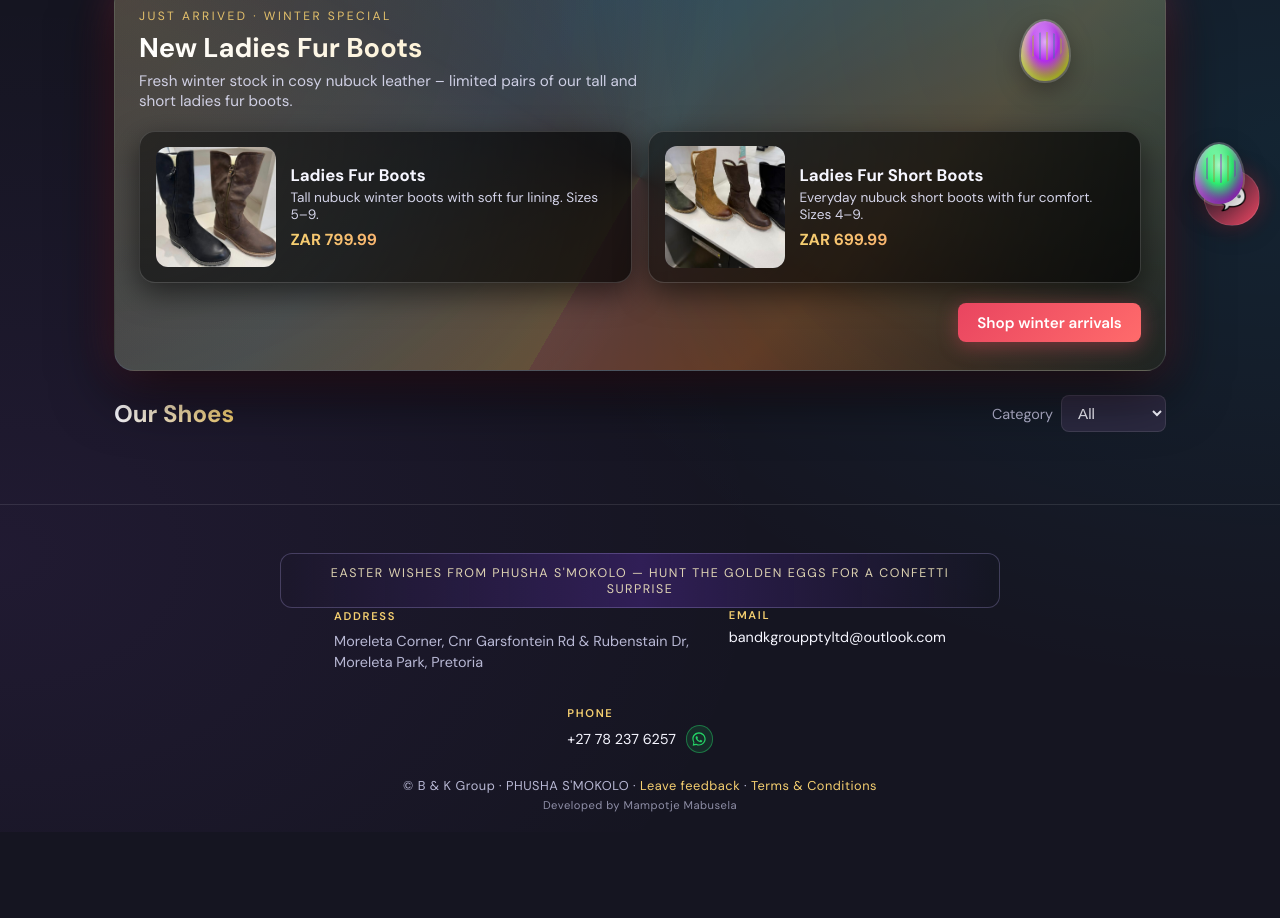
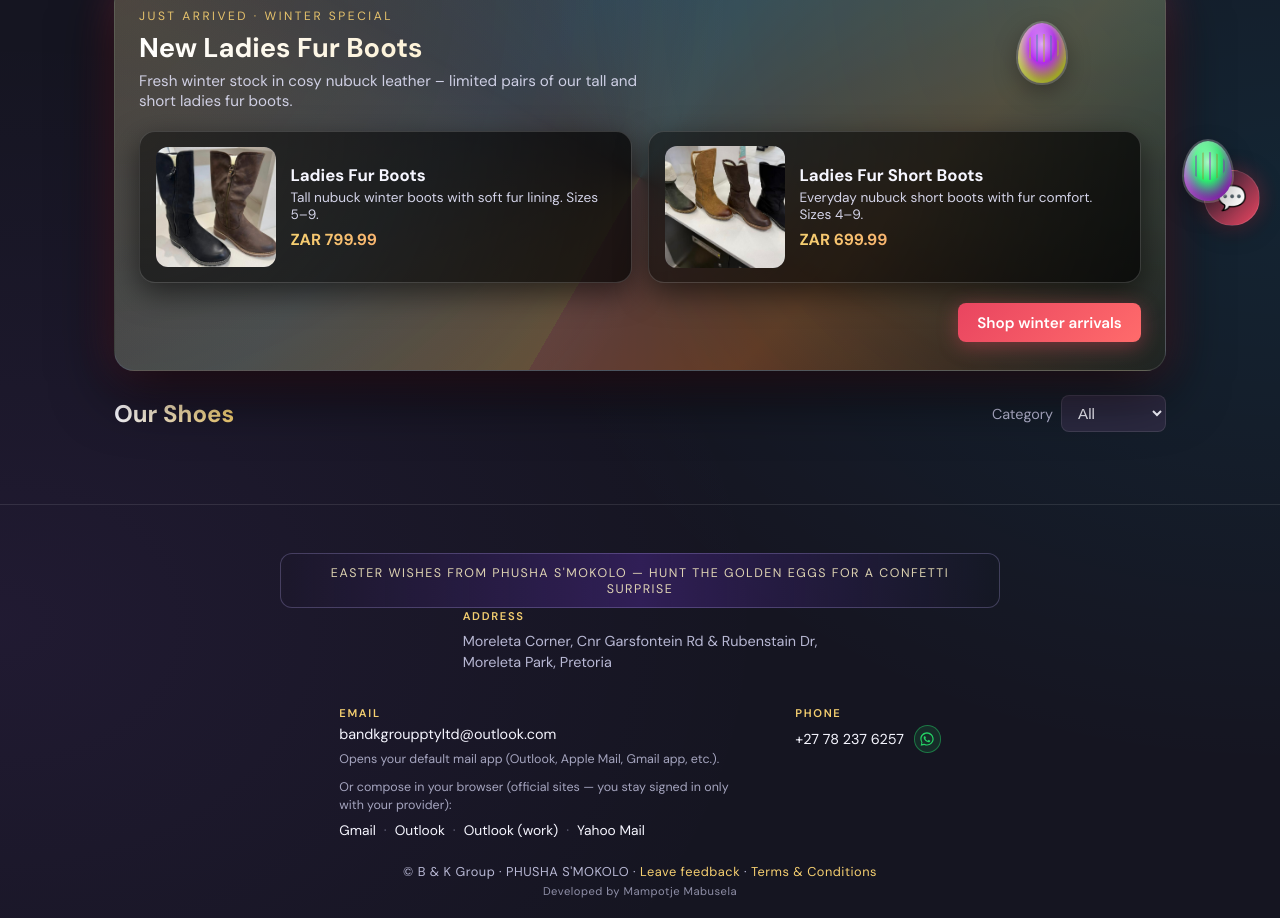
Before and after one commit to MampotjeMabusela/bk-group, a website: page public/index.html in a window 1280 px wide. Shown: the part 554-1472 px from the top of the page. Before the commit the page ends 1386 px from the top, so only its background shows below. Drawn offline with nearby package versions, Linux system fonts and the light colour scheme; no server answers; animation ran at ten frames a second.

Commit message:
Email: mailto subjects + Gmail/Outlook/Yahoo compose links in footer

```diff
--- a/public/index.html
+++ b/public/index.html
@@ -134,7 +134,7 @@
         <p class="success-title">Quotation downloaded</p>
         <p>Your PDF quotation has been saved. To complete your order:</p>
         <ul class="success-instructions">
-          <li>Email the quotation to <a href="mailto:bandkgroupptyltd@outlook.com">bandkgroupptyltd@outlook.com</a></li>
+          <li>Email the quotation to <a href="mailto:bandkgroupptyltd@outlook.com?subject=B%20%26%20K%20Group%20-%20quotation%20%2F%20order">bandkgroupptyltd@outlook.com</a> (opens your email app)</li>
           <li>WhatsApp it to <a href="https://wa.me/27782376257">+27 78 237 6257</a></li>
           <li>Call <a href="tel:+27782376257">+27 78 237 6257</a></li>
           <li>Visit us at Moreleta Corner, Cnr Garsfontein Rd &amp; Rubenstain Dr, Moreleta Park, Pretoria</li>
@@ -256,7 +256,7 @@
         <p>Welcome to B & K Group (PHUSHA S'MOKOLO). These Terms and Conditions govern your use of our website and the purchase of footwear and related products. By using this site or placing an order, you agree to these terms.</p>
 
         <h3>2. Company information</h3>
-        <p>B & K Group (PHUSHA S'MOKOLO) operates this online store. Contact: Moreleta Corner, Cnr Garsfontein Rd &amp; Rubenstain Dr, Moreleta Park, Pretoria. Email: <a href="mailto:bandkgroupptyltd@outlook.com">bandkgroupptyltd@outlook.com</a>. Phone/WhatsApp: <a href="tel:+27782376257">+27 78 237 6257</a>.</p>
+        <p>B & K Group (PHUSHA S'MOKOLO) operates this online store. Contact: Moreleta Corner, Cnr Garsfontein Rd &amp; Rubenstain Dr, Moreleta Park, Pretoria. Email: <a href="mailto:bandkgroupptyltd@outlook.com?subject=Enquiry%20from%20B%20%26%20K%20Group%20website">bandkgroupptyltd@outlook.com</a>. Phone/WhatsApp: <a href="tel:+27782376257">+27 78 237 6257</a>.</p>
 
         <h3>3. Products and pricing</h3>
         <p>All prices are in South African Rand (ZAR) and include VAT where applicable. We reserve the right to correct pricing errors and to change prices without prior notice. Product images are for illustration; actual goods may vary slightly. We sell genuine leather and quality footwear as described on each product page.</p>
@@ -288,7 +288,7 @@
         <h3>12. Changes</h3>
         <p>We may update these Terms and Conditions from time to time. The "Last updated" date at the top reflects the latest version. Continued use of the site after changes constitutes acceptance.</p>
 
-        <p class="terms-contact">For questions about these terms, contact us at <a href="mailto:bandkgroupptyltd@outlook.com">bandkgroupptyltd@outlook.com</a> or <a href="tel:+27782376257">+27 78 237 6257</a>.</p>
+        <p class="terms-contact">For questions about these terms, contact us at <a href="mailto:bandkgroupptyltd@outlook.com?subject=Question%20about%20terms%20%28B%20%26%20K%20Group%29">bandkgroupptyltd@outlook.com</a> or <a href="tel:+27782376257">+27 78 237 6257</a>.</p>
       </div>
     </section>
   </main>
@@ -340,7 +340,24 @@
       </p>
       <p class="footer-email">
         <span class="footer-label">Email</span>
-        <a href="mailto:bandkgroupptyltd@outlook.com">bandkgroupptyltd@outlook.com</a>
+        <a
+          class="footer-email-main"
+          href="mailto:bandkgroupptyltd@outlook.com?subject=Enquiry%20from%20B%20%26%20K%20Group%20website"
+          >bandkgroupptyltd@outlook.com</a>
+        <span class="footer-email-hint">Opens your default mail app (Outlook, Apple Mail, Gmail app, etc.).</span>
+        <span class="footer-email-web-label">Or compose in your browser (official sites — you stay signed in only with your provider):</span>
+        <span class="footer-email-web">
+          <a
+            href="https://mail.google.com/mail/?view=cm&amp;fs=1&amp;to=bandkgroupptyltd@outlook.com&amp;su=Enquiry%20from%20B%20%26%20K%20Group%20website"
+            target="_blank"
+            rel="noopener noreferrer">Gmail</a>
+          <span class="footer-email-web-sep" aria-hidden="true">·</span>
+          <a href="https://outlook.live.com/mail/0/deeplink/compose?to=bandkgroupptyltd@outlook.com" target="_blank" rel="noopener noreferrer">Outlook</a>
+          <span class="footer-email-web-sep" aria-hidden="true">·</span>
+          <a href="https://outlook.office.com/mail/deeplink/compose?to=bandkgroupptyltd@outlook.com" target="_blank" rel="noopener noreferrer">Outlook (work)</a>
+          <span class="footer-email-web-sep" aria-hidden="true">·</span>
+          <a href="https://compose.mail.yahoo.com/?to=bandkgroupptyltd@outlook.com" target="_blank" rel="noopener noreferrer">Yahoo Mail</a>
+        </span>
       </p>
       <p class="footer-phone">
         <span class="footer-label">Phone</span>
--- a/public/styles.css
+++ b/public/styles.css
@@ -1201,6 +1201,46 @@ body.lightbox-open {
   line-height: 1.5;
 }
 
+.footer-email {
+  max-width: min(100%, 26rem);
+}
+
+.footer-email-main {
+  word-break: break-word;
+}
+
+.footer-email-hint,
+.footer-email-web-label {
+  display: block;
+  font-size: 0.78rem;
+  color: rgba(184, 184, 212, 0.88);
+  margin-top: 0.4rem;
+  line-height: 1.45;
+}
+
+.footer-email-web-label {
+  margin-top: 0.65rem;
+}
+
+.footer-email-web {
+  display: flex;
+  flex-wrap: wrap;
+  align-items: center;
+  gap: 0.25rem 0.5rem;
+  margin-top: 0.4rem;
+}
+
+.footer-email-web a {
+  font-size: 0.86rem;
+  text-decoration: underline;
+  text-underline-offset: 3px;
+}
+
+.footer-email-web-sep {
+  color: rgba(184, 184, 212, 0.45);
+  user-select: none;
+}
+
 .footer-phone-row {
   display: inline-flex;
   align-items: center;
```
